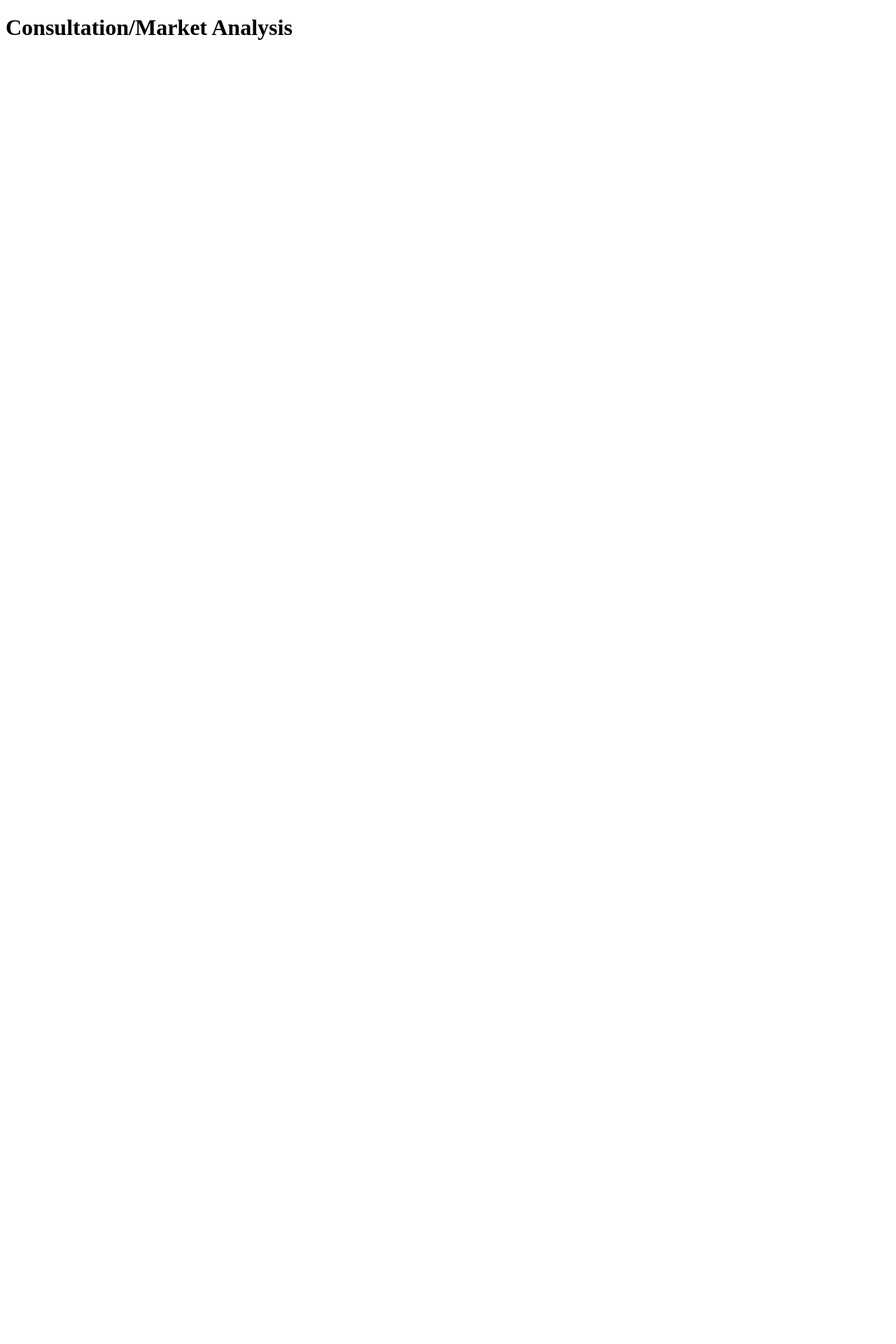
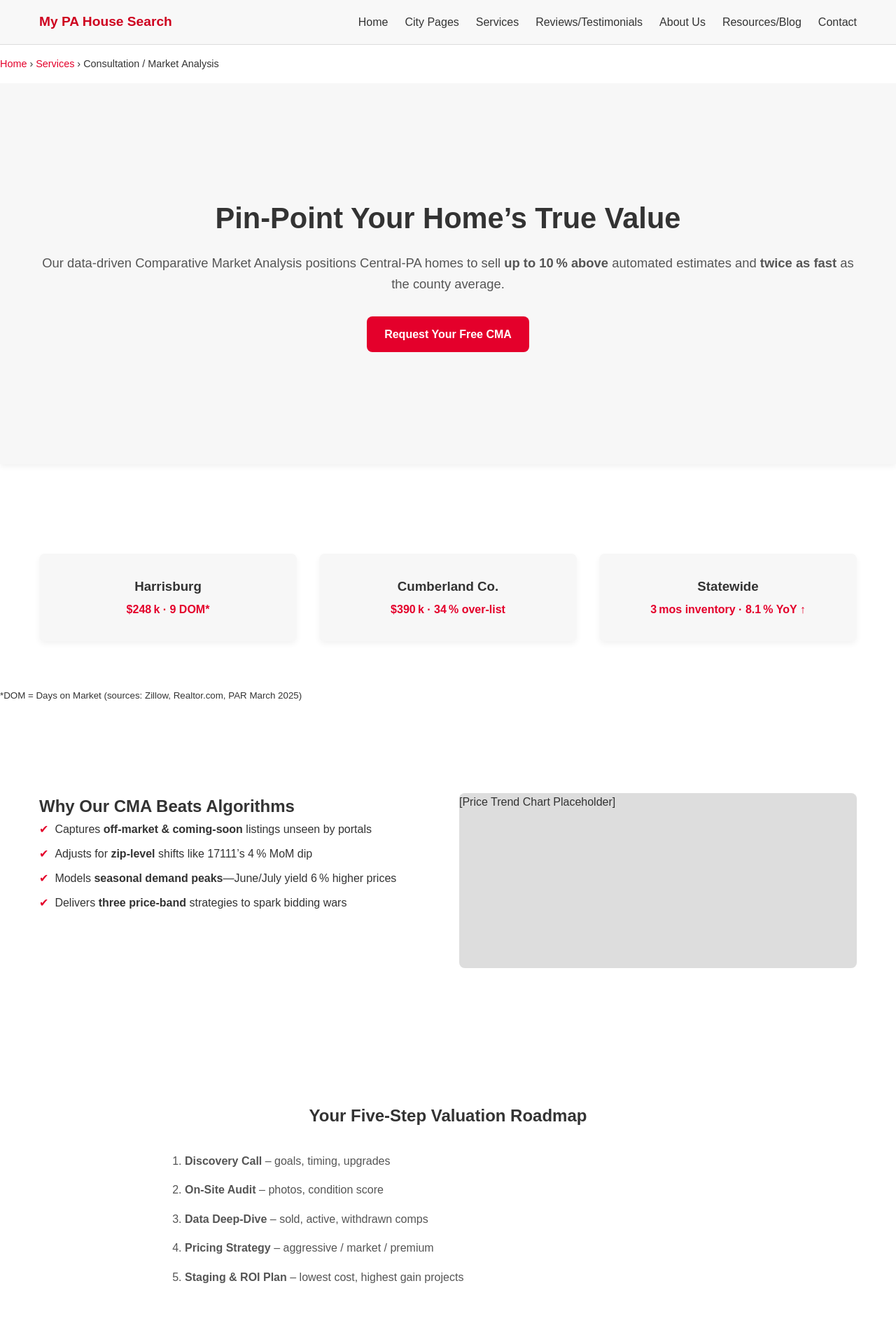
Before and after one commit to AndrewGuadi/pa-home-search, a Flask app: page /services/consultation in a window 1280 px wide. Before the commit the part shown is almost empty. Shown: the top 1920 px of the page at 70% size. Before the commit the page ends 57 px from the top, so only its background shows below. Run offline with Flask 3, Linux system fonts and the light colour scheme.

Commit message:
added the services/consulation.html page

```diff
--- a/app/services/templates/services/consultation.html
+++ b/app/services/templates/services/consultation.html
@@ -1,10 +1,150 @@
-<!doctype html>
-<html lang="en">
-<head>
-    <meta charset="utf-8">
-    <title>Consultation</title>
-</head>
-<body>
-    <h1>Consultation/Market Analysis</h1>
-</body>
-</html>
+<!-- app/services/templates/services/consultation.html -->
+{% extends 'base.html' %}
+
+{% block title %}Consultation & Market Analysis – My PA House Search{% endblock %}
+
+{% block extra_css %}
+<link rel="stylesheet" href="{{ url_for('static', filename='css/services_consultation.css') }}">
+{% endblock %}
+
+{% block content %}
+<nav class="breadcrumb">
+  <a href="{{ url_for('main.index') }}">Home</a> ›
+  <a href="{{ url_for('services.all_services') }}">Services</a> ›
+  Consultation / Market Analysis
+</nav>
+
+<!-- HERO -->
+<section class="consult-hero">
+  <div class="container">
+    <h1>Pin‑Point Your Home’s True Value</h1>
+    <p class="subhead">
+      Our data‑driven Comparative Market Analysis positions Central‑PA homes to sell <strong>up to 10 % above</strong> automated estimates and <strong>twice as fast</strong> as the county average.
+    </p>
+    <a href="{{ url_for('contact.contact_form') }}" class="btn-primary">Request Your Free CMA</a>
+  </div>
+</section>
+
+<!-- MARKET SNAPSHOT -->
+<section class="snapshot">
+  <div class="container grid-3">
+    <div class="snap-card">
+      <h3>Harrisburg</h3>
+      <p>$248 k · 9 DOM*</p>
+    </div>
+    <div class="snap-card">
+      <h3>Cumberland Co.</h3>
+      <p>$390 k · 34 % over‑list</p>
+    </div>
+    <div class="snap-card">
+      <h3>Statewide</h3>
+      <p>3 mos inventory · 8.1 % YoY ↑</p>
+    </div>
+  </div>
+  <small class="footnote">*DOM = Days on Market (sources: Zillow, Realtor.com, PAR March 2025)</small>
+</section>
+
+<!-- WHY A PRO CMA -->
+<section class="why-cma">
+  <div class="container grid-2">
+    <div>
+      <h2>Why Our CMA Beats Algorithms</h2>
+      <ul>
+        <li>Captures <strong>off‑market & coming‑soon</strong> listings unseen by portals</li>
+        <li>Adjusts for <strong>zip‑level</strong> shifts like 17111’s 4 % MoM dip</li>
+        <li>Models <strong>seasonal demand peaks</strong>—June/July yield 6 % higher prices</li>
+        <li>Delivers <strong>three price‑band</strong> strategies to spark bidding wars</li>
+      </ul>
+    </div>
+    <div class="chart-placeholder">[Price Trend Chart Placeholder]</div>
+  </div>
+</section>
+
+<!-- PROCESS -->
+<section class="process">
+  <div class="container">
+    <h2>Your Five‑Step Valuation Roadmap</h2>
+    <ol>
+      <li><strong>Discovery Call</strong> – goals, timing, upgrades</li>
+      <li><strong>On‑Site Audit</strong> – photos, condition score</li>
+      <li><strong>Data Deep‑Dive</strong> – sold, active, withdrawn comps</li>
+      <li><strong>Pricing Strategy</strong> – aggressive / market / premium</li>
+      <li><strong>Staging & ROI Plan</strong> – lowest cost, highest gain projects</li>
+    </ol>
+  </div>
+</section>
+
+<!-- STAGING ROI -->
+<section class="staging">
+  <div class="container grid-2">
+    <div>
+      <h2>Staging That Pays for Itself</h2>
+      <p>
+        NAR’s 2025 profile shows <strong>30 %</strong> of staged homes sell 1‑10 % higher and nearly half cut DOM in half. Our certified stagers average a <strong>$40 k net lift</strong> (RESA 2024). Download the checklist to see the top ten ROI projects.
+      </p>
+      <a href="{{ url_for('static', filename='assets/Staging_Checklist.pdf') }}" class="btn-outline">Download Checklist</a>
+    </div>
+    <div class="image-placeholder">[Before / After Gallery]</div>
+  </div>
+</section>
+
+<!-- ADVANCED REPORT -->
+<section class="report">
+  <div class="container">
+    <h2>What’s Inside Your 25‑Page Report?</h2>
+    <div class="report-grid">
+      <div class="r-item"><h4>Sales Trend Graphs</h4><p>County & zip YoY curves.</p></div>
+      <div class="r-item"><h4>Hyper‑Local Comps</h4><p>0.5‑mile radius sold / pending.</p></div>
+      <div class="r-item"><h4>Absorption Rate</h4><p>Months‑supply gauge.</p></div>
+      <div class="r-item"><h4>Net Proceeds Sheet</h4><p>Commission, taxes, payoff.</p></div>
+      <div class="r-item"><h4>Prep ROI Matrix</h4><p>Paint, flooring, landscaping.</p></div>
+      <div class="r-item"><h4>Timing Map</h4><p>Best month to list for each city.</p></div>
+    </div>
+  </div>
+</section>
+
+<!-- TESTIMONIALS -->
+<section class="testimonials">
+  <div class="container">
+    <h2>Sellers We’ve Helped</h2>
+    <div class="testi-grid">
+      <blockquote>
+        “Ruth’s valuation was spot‑on—our Lancaster home sold for $15 k over list in 8 days.”
+        <footer>— J.&nbsp;M. Rivera</footer>
+      </blockquote>
+      <blockquote>
+        “The staging plan cost us $1,900 and we cleared $32 k above Zestimate.”
+        <footer>— T.&nbsp;Nguyen, Mechanicsburg</footer>
+      </blockquote>
+    </div>
+  </div>
+</section>
+
+<!-- FAQ -->
+<section class="faq">
+  <div class="container">
+    <h2>Consultation FAQs</h2>
+    <details>
+      <summary>How long does a CMA take?</summary>
+      <p>Expect your full report within 24 hours of the on‑site walk‑through.</p>
+    </details>
+    <details>
+      <summary>Is the consultation really free?</summary>
+      <p>Yes. We’re confident our insights will earn your listing business—no strings attached.</p>
+    </details>
+    <details>
+      <summary>Do I need to stage every room?</summary>
+      <p>No—our ROI matrix shows which rooms deliver the biggest return so you can stage strategically.</p>
+    </details>
+  </div>
+</section>
+
+<!-- FINAL CTA -->
+<section class="cta-final">
+  <div class="container">
+    <h2>See Your Exact Market Value Today</h2>
+    <p>No cost, no obligation—just expert insights backed by live data.</p>
+    <a href="{{ url_for('contact.contact_form') }}" class="btn-primary">Get My CMA</a>
+  </div>
+</section>
+{% endblock %}
--- /dev/null
+++ b/app/static/css/services_consultation.css
@@ -0,0 +1,65 @@
+/* static/css/consultation.css */
+@import url('https://fonts.googleapis.com/css2?family=Inter:wght@400;500;600;700&display=swap');
+
+:root{
+  --primary:#E4002B;--primary-dark:#B30E1A;
+  --text:#333;--sub:#555;--bg:#fff;--light:#F7F7F7;
+  --radius:8px;--shadow:0 4px 8px rgba(0,0,0,.05);
+}
+
+body{font-family:'Inter',sans-serif;color:var(--text);background:var(--bg);line-height:1.6;}
+
+.container{max-width:1200px;margin:0 auto;padding:4rem 1rem;}
+
+.breadcrumb{font-size:.9rem;margin:1rem 0}.breadcrumb a{color:var(--primary);text-decoration:none}
+
+section{margin-bottom:4rem}
+
+/* HERO */
+.consult-hero{text-align:center;background:var(--light);padding:6rem 0;box-shadow:var(--shadow)}
+.consult-hero h1{font-size:2.6rem;margin-bottom:1rem}
+.consult-hero .subhead{font-size:1.15rem;color:var(--sub);margin-bottom:2rem}
+.btn-primary{display:inline-block;background:var(--primary);color:#fff;padding:.8rem 1.6rem;border-radius:var(--radius);font-weight:600;text-decoration:none;transition:background .3s}
+.btn-primary:hover{background:var(--primary-dark)}
+.btn-outline{display:inline-block;border:2px solid var(--primary);color:var(--primary);padding:.7rem 1.4rem;border-radius:var(--radius);font-weight:600;text-decoration:none;transition:all .3s}
+.btn-outline:hover{background:var(--primary);color:#fff}
+
+/* GRID HELPERS */
+.grid-2{display:grid;grid-template-columns:1fr 1fr;gap:2rem}
+.grid-3{display:grid;grid-template-columns:repeat(auto-fit,minmax(200px,1fr));gap:2rem}
+.chart-placeholder,.image-placeholder{background:#ddd;height:250px;border-radius:var(--radius)}
+
+/* SNAPSHOT */
+.snapshot .snap-card{background:var(--light);padding:2rem;border-radius:var(--radius);text-align:center;box-shadow:var(--shadow)}
+.snapshot h3{margin:0 0 .3rem}
+.snapshot p{margin:0;font-weight:600;color:var(--primary)}
+
+/* WHY CMA */
+.why-cma li{margin-bottom:.6rem;position:relative;padding-left:1.4rem}
+.why-cma li::before{content:'✔';position:absolute;left:0;color:var(--primary)}
+
+/* PROCESS */
+.process h2{text-align:center;margin-bottom:2rem}
+.process ol{max-width:800px;margin:0 auto;padding-left:1.5rem}
+.process li{margin-bottom:1rem;font-weight:500;color:var(--sub)}
+
+/* REPORT GRID */
+.report-grid{display:grid;grid-template-columns:repeat(auto-fit,minmax(220px,1fr));gap:1.5rem}
+.r-item{background:var(--light);padding:1.5rem;border-radius:var(--radius);box-shadow:var(--shadow);text-align:center}
+.r-item h4{margin:.4rem 0}
+
+/* TESTIMONIALS */
+.testi-grid{display:grid;grid-template-columns:1fr 1fr;gap:2rem}
+blockquote{background:var(--light);padding:1.5rem;border-left:4px solid var(--primary);border-radius:var(--radius);box-shadow:var(--shadow);margin:0}
+blockquote footer{margin-top:.8rem;font-weight:600;color:var(--primary)}
+
+/* FAQ */
+.faq details{margin-bottom:1rem;border:1px solid #e0e0e0;border-radius:var(--radius);padding:.8rem}
+.faq summary{font-weight:600;cursor:pointer}
+
+/* RESPONSIVE */
+@media(max-width:768px){
+  .grid-2{grid-template-columns:1fr}
+  .testi-grid{grid-template-columns:1fr}
+  .consult-hero h1{font-size:2.1rem}
+}
```
